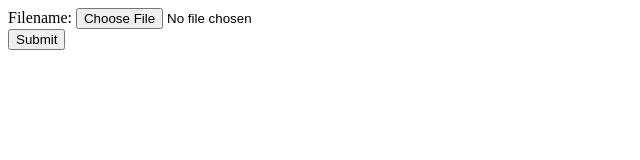
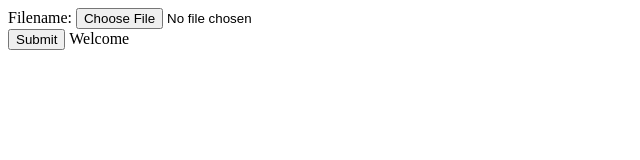
Before and after one commit to KetakiGhawali/KetakiGhawali.github.io, a plain HTML site: page index.html in a window 1280 px wide. Shown: the full height of the page, 0-640 px from the left. Drawn offline with Linux system fonts and the light colour scheme.

Commit message:
Update index.html

```diff
--- a/index.html
+++ b/index.html
@@ -5,6 +5,7 @@
 <input type="file" name="file" id="file" />
 <br />
 <input type="submit" name="submit" value="Submit" />
+<label>Welcome</label>
 </form>
 </body>
 </html>
```
